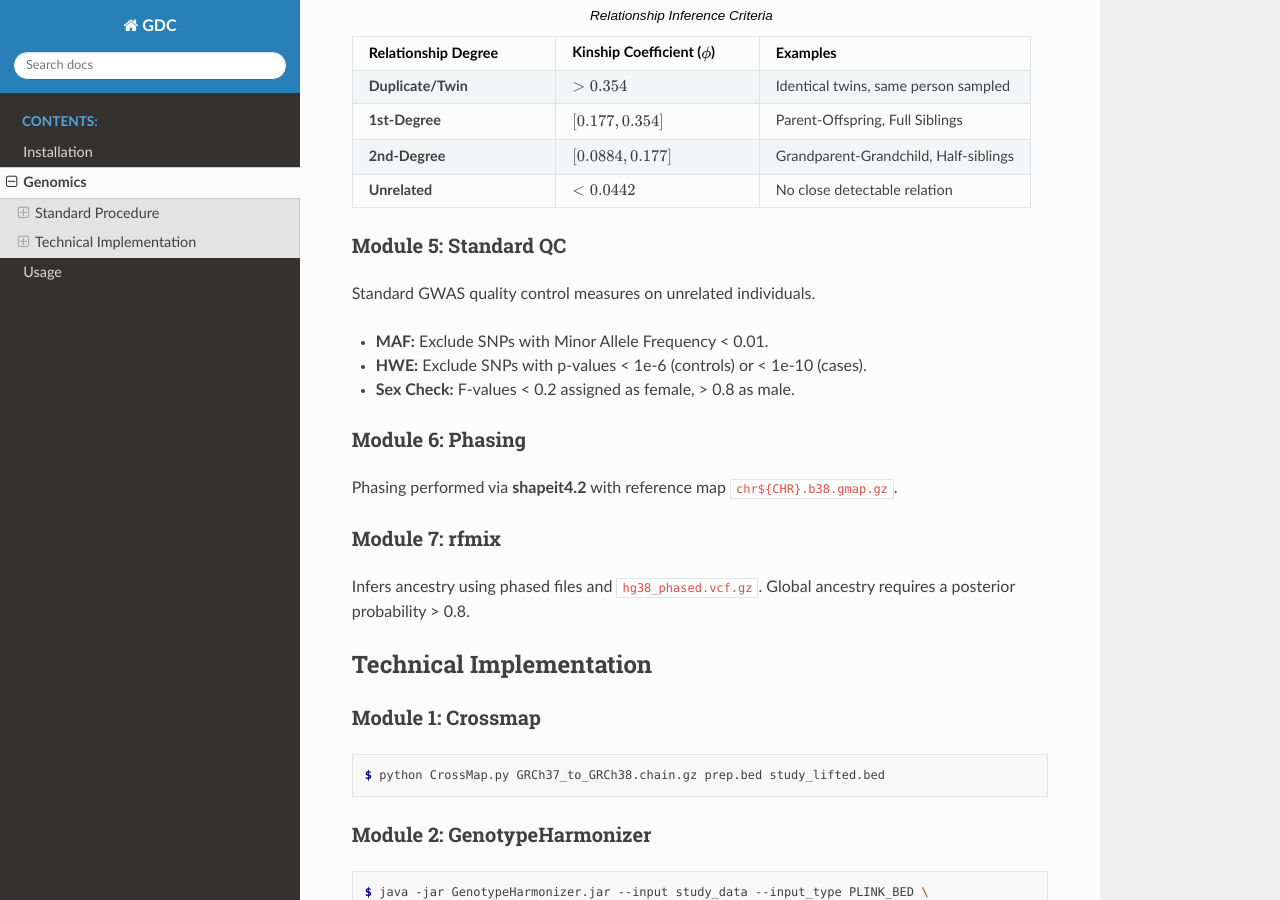
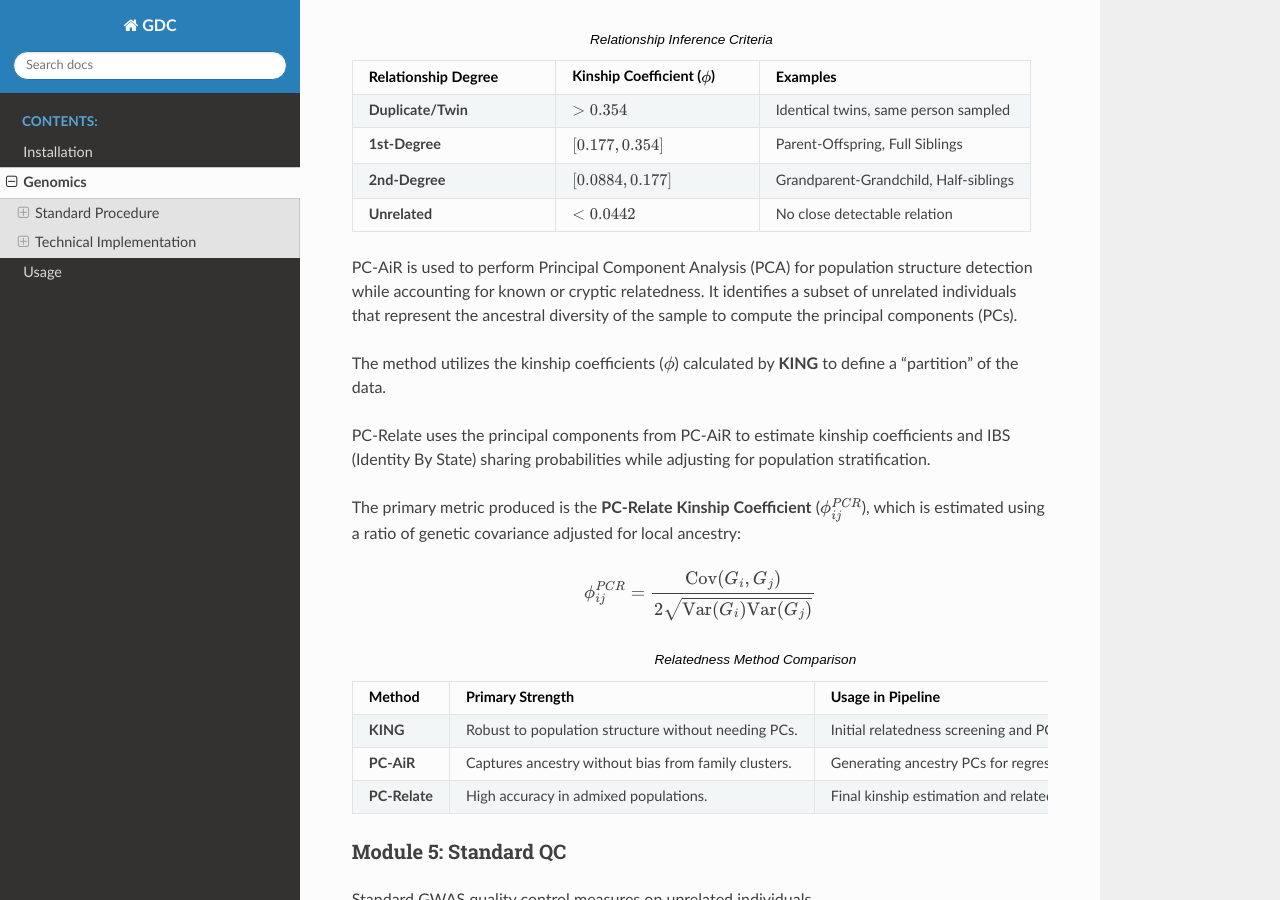
Before and after one commit to and02709/GDC, a Sphinx documentation site: the page built from docs/genomics.rst, in a window 1280 px wide and 900 px high, scrolled down 1749 px. Built offline with Sphinx 7.4.7 and the Read the Docs theme 3.1.0, drawn with Linux system fonts in a browser that asks for light colours; pages that are not in the unit, such as notebooks, are missing from menus; some of the changed text lies outside the part shown.

Commit message:
Enhance documentation on PC-AiR and PC-Relate methods
Added explanations for PC-AiR and PC-Relate methods, including their functions and metrics. Updated relatedness method comparison table with strengths and usage.

```diff
--- a/docs/genomics.rst
+++ b/docs/genomics.rst
@@ -67,6 +67,38 @@ Based on the calculated :math:`\phi`, relationships are categorized as follows:
      - No close detectable relation
 
 
+PC-AiR is used to perform Principal Component Analysis (PCA) for population structure detection while accounting for known or cryptic relatedness. It identifies a subset of unrelated individuals that represent the ancestral diversity of the sample to compute the principal components (PCs).
+
+The method utilizes the kinship coefficients (:math:`\phi`) calculated by **KING** to define a "partition" of the data.
+
+PC-Relate uses the principal components from PC-AiR to estimate kinship coefficients and IBS (Identity By State) sharing probabilities while adjusting for population stratification.
+
+The primary metric produced is the **PC-Relate Kinship Coefficient** (:math:`\phi_{ij}^{PCR}`), which is estimated using a ratio of genetic covariance adjusted for local ancestry:
+
+.. math::
+
+   \phi_{ij}^{PCR} = \frac{\text{Cov}(G_i, G_j)}{2 \sqrt{\text{Var}(G_i) \text{Var}(G_j)}}
+
+
+
+.. list-table:: Relatedness Method Comparison
+   :widths: 20 40 40
+   :header-rows: 1
+
+   * - Method
+     - Primary Strength
+     - Usage in Pipeline
+   * - **KING**
+     - Robust to population structure without needing PCs.
+     - Initial relatedness screening and PC-AiR partitioning.
+   * - **PC-AiR**
+     - Captures ancestry without bias from family clusters.
+     - Generating ancestry PCs for regression models.
+   * - **PC-Relate**
+     - High accuracy in admixed populations.
+     - Final kinship estimation and relatedness filtering.
+
+
 Module 5: Standard QC
 ~~~~~~~~~~~~~~~~~~~~~
 Standard GWAS quality control measures on unrelated individuals.
@@ -108,6 +140,16 @@ Module 3: Initial QC
    $ plink --bfile file_stem --geno 0.02 --make-bed QC1
    $ plink --bfile QC1 --mind 0.02 --make-bed --out QC2
 
+Module 4: KING and PC-AiR
+~~~~~~~~~~~~~~~~~~~~~~~~~
+.. code-block:: console
+
+   # Run KING to get kinship estimates
+   $ king -b study.bed --kinship --prefix king_results
+
+   # Example R code snippet for PC-AiR/PC-Relate via GENESIS
+   $ Rscript run_genesis.R --king king_results.kin0 --vcf study.vcf.gz
+
 Module 5: Standard QC (Sex Check)
 ~~~~~~~~~~~~~~~~~~~~~~~~~~~~~~~~~
 .. code-block:: console
```
